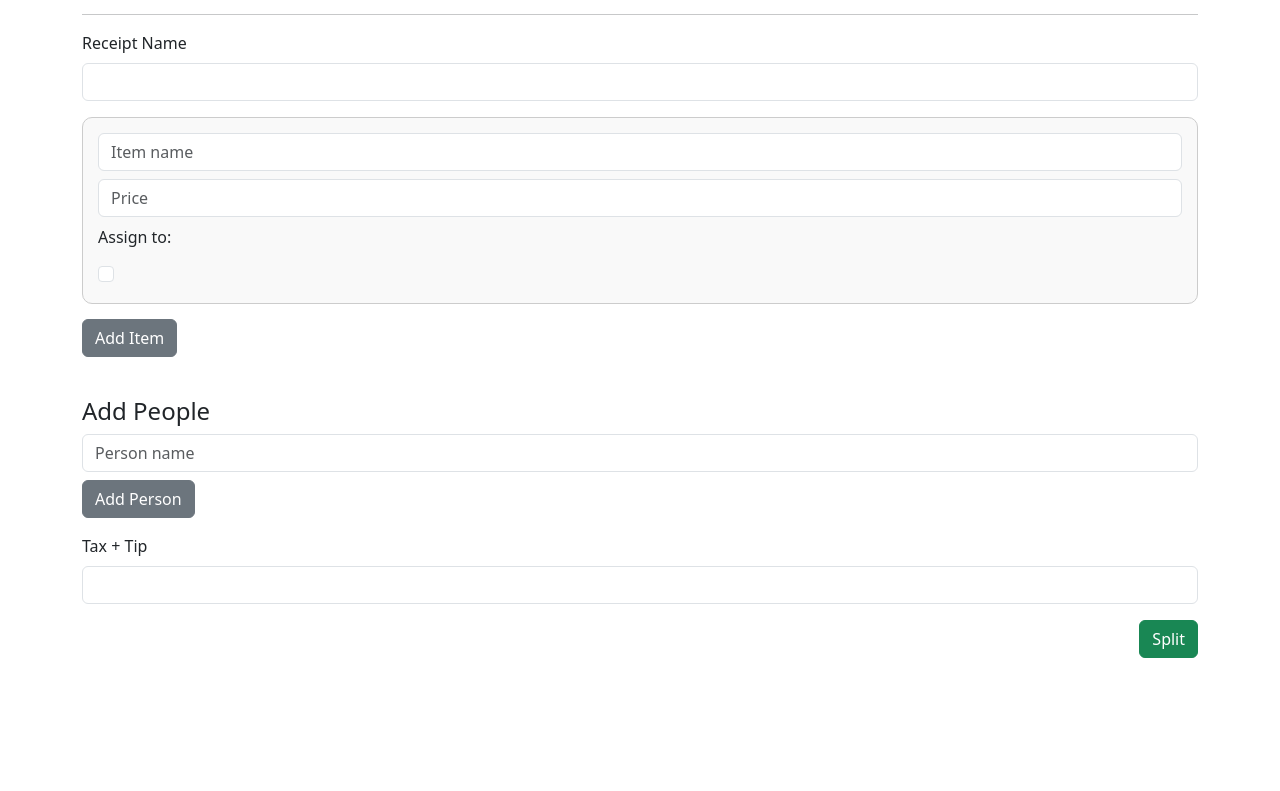
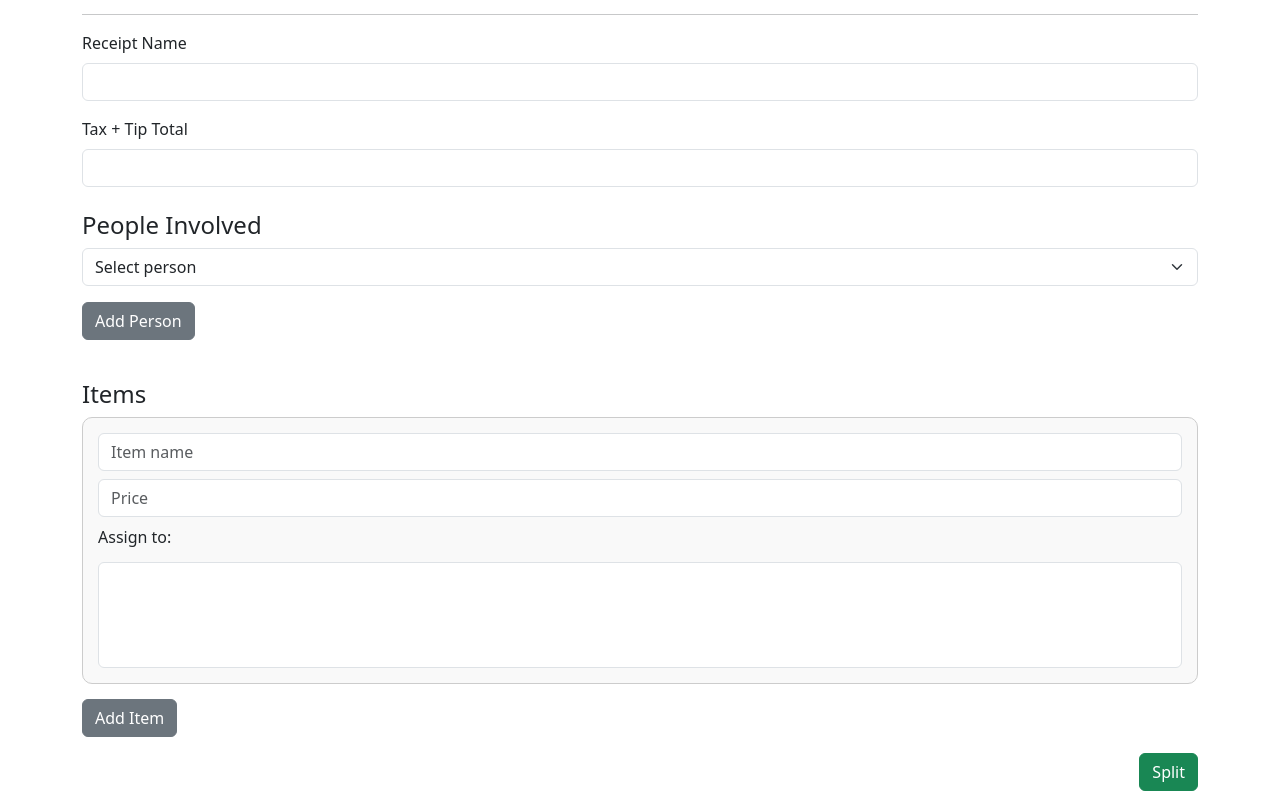
Before and after one commit to YuvrajS0/split-it-flask, a Flask app: page / in a window 1280 px wide. Shown: the part 88-879 px from the top of the page. Before the commit the page ends 746 px from the top, so only its background shows below. Run offline with Flask 3, Linux system fonts and the light colour scheme; the visitor is signed in with stand-in values (Sample User, id 1); lists and menus that the app fills with data are empty; some libraries are stand-ins or nearby versions.

Commit message:
original form

```diff
--- a/templates/home.html
+++ b/templates/home.html
@@ -18,9 +18,6 @@
             gap: 8px;
             margin-top: 5px;
         }
-        .assignments-container .form-check {
-            margin-right: 10px;
-        }
     </style>
 </head>
 <body>
@@ -33,31 +30,33 @@
             <label for="receiptName" class="form-label">Receipt Name</label>
             <input type="text" class="form-control" id="receiptName" name="receipt_name" required>
         </div>
+        <div class="mb-3">
+            <label for="taxTip" class="form-label">Tax + Tip Total</label>
+            <input type="number" step="0.01" class="form-control" id="taxTip" name="tax_tip" required>
+        </div>
 
+        <h4 class="mt-4">People Involved</h4>
+        <div id="users-list" class="mb-3">
+            <select class="form-select mb-2" name="users[]" required>
+                <option value="" disabled selected>Select person</option>
+            </select>
+        </div>
+        <button type="button" class="btn btn-secondary mb-3" onclick="addUser()">Add Person</button>
+
+        <h4 class="mt-4">Items</h4>
         <div id="items-list">
             <div class="item-block">
                 <input type="text" class="form-control mb-2" name="item_names[]" placeholder="Item name" required>
                 <input type="number" step="0.01" class="form-control mb-2" name="item_prices[]" placeholder="Price" required>
                 <label class="form-label">Assign to:</label>
                 <div class="assignments-container">
-                    <!-- JavaScript will fill user checkboxes -->
+                    <select class="form-select" name="assignments[]" multiple required>
+                        <!-- JS will fill options with people -->
+                    </select>
                 </div>
-                <input type="hidden" name="assignments[]" value="">
             </div>
         </div>
-
         <button type="button" class="btn btn-secondary mb-3" onclick="addItem()">Add Item</button>
-
-        <h4 class="mt-4">Add People</h4>
-        <div id="users-list">
-            <input type="text" class="form-control mb-2" name="users[]" placeholder="Person name" required>
-        </div>
-        <button type="button" class="btn btn-secondary mb-3" onclick="addUser()">Add Person</button>
-
-        <div class="mb-3">
-            <label for="taxTip" class="form-label">Tax + Tip</label>
-            <input type="number" step="0.01" class="form-control" id="taxTip" name="tax_tip" required>
-        </div>
 
         <div class="text-end">
             <button type="submit" class="btn btn-success">Split</button>
@@ -66,63 +65,48 @@
 </div>
 
 <script>
-    function addItem(name = '', price = '') {
-        const users = Array.from(document.querySelectorAll('input[name="users[]"]')).map(input => input.value);
+    function addUser() {
+        const usersList = document.getElementById('users-list');
+        const select = document.createElement('select');
+        select.className = 'form-select mb-2';
+        select.name = 'users[]';
+        select.required = true;
+        select.innerHTML = `<option value="" disabled selected>Select person</option>`;
+        usersList.appendChild(select);
+        updateAssignmentOptions();
+    }
+
+    function addItem() {
+        const users = Array.from(document.querySelectorAll('select[name="users[]"]'))
+            .map(sel => sel.value).filter(v => v);
         const itemBlock = document.createElement('div');
         itemBlock.className = 'item-block';
         itemBlock.innerHTML = `
-            <input type="text" class="form-control mb-2" name="item_names[]" placeholder="Item name" value="${name}" required>
-            <input type="number" step="0.01" class="form-control mb-2" name="item_prices[]" placeholder="Price" value="${price}" required>
+            <input type="text" class="form-control mb-2" name="item_names[]" placeholder="Item name" required>
+            <input type="number" step="0.01" class="form-control mb-2" name="item_prices[]" placeholder="Price" required>
             <label class="form-label">Assign to:</label>
             <div class="assignments-container">
-                ${users.map(user => `
-                    <div class="form-check">
-                        <input class="form-check-input" type="checkbox" value="${user}" onchange="updateAssignments(this)">
-                        <label class="form-check-label">${user}</label>
-                    </div>
-                `).join('')}
+                <select class="form-select" name="assignments[]" multiple required>
+                    ${users.map(user => `<option value="${user}">${user}</option>`).join('')}
+                </select>
             </div>
-            <input type="hidden" name="assignments[]" value="">
         `;
         document.getElementById('items-list').appendChild(itemBlock);
     }
 
-    function addUser() {
-        const usersList = document.getElementById('users-list');
-        const input = document.createElement('input');
-        input.type = 'text';
-        input.name = 'users[]';
-        input.placeholder = 'Person name';
-        input.className = 'form-control mb-2';
-        input.required = true;
-        input.addEventListener('input', updateAllAssignments);
-        usersList.appendChild(input);
-        updateAllAssignments();
-    }
-
-    function updateAllAssignments() {
-        const userNames = Array.from(document.querySelectorAll('input[name="users[]"]')).map(input => input.value);
-        const itemBlocks = document.querySelectorAll('#items-list .item-block');
-        itemBlocks.forEach(block => {
-            const container = block.querySelector('.assignments-container');
-            container.innerHTML = userNames.map(user => `
-                <div class="form-check">
-                    <input class="form-check-input" type="checkbox" value="${user}" onchange="updateAssignments(this)">
-                    <label class="form-check-label">${user}</label>
-                </div>
-            `).join('');
+    function updateAssignmentOptions() {
+        const users = Array.from(document.querySelectorAll('select[name="users[]"]'))
+            .map(sel => sel.value).filter(v => v);
+        document.querySelectorAll('select[name="assignments[]"]').forEach(select => {
+            select.innerHTML = users.map(user => `<option value="${user}">${user}</option>`).join('');
         });
     }
 
-    function updateAssignments(checkbox) {
-        const itemBlock = checkbox.closest('.item-block');
-        const hiddenInput = itemBlock.querySelector('input[name="assignments[]"]');
-        const checkedValues = Array.from(itemBlock.querySelectorAll('.form-check-input:checked')).map(cb => cb.value);
-        hiddenInput.value = checkedValues.join(',');
-    }
+    // Update assignment options when a person is selected
+    document.getElementById('users-list').addEventListener('change', updateAssignmentOptions);
 
     window.addEventListener('load', () => {
-        updateAllAssignments();
+        updateAssignmentOptions();
     });
 </script>
 </body>
```
